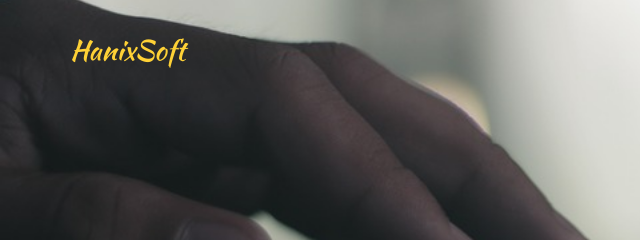
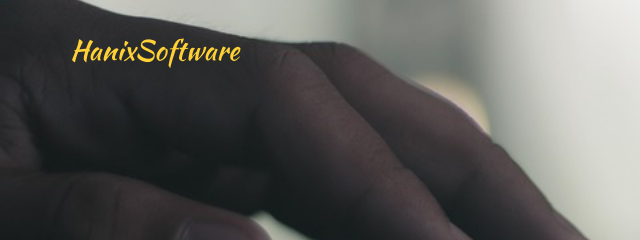
Before and after one commit to joeswind/Hoenix, a website: page index.html in a window 1280 px wide. Shown: the top 240 px of the page, 0-640 px from the left. Drawn offline with nearby package versions, Linux system fonts and the light colour scheme; a web font is replaced by a local one.

```diff
--- a/index.html
+++ b/index.html
@@ -44,7 +44,7 @@
                 <button type="button" class="navbar-toggle" data-toggle="collapse" data-target="#bs-example-navbar-collapse-1">
                     <span class="sr-only">Toggle navigation</span> 選單 <i class="fa fa-bars"></i>
                 </button>
-                <a class="navbar-brand page-scroll" href="#page-top">HanixSoft</a>
+                <a class="navbar-brand page-scroll" href="#page-top">HanixSoftware</a>
             </div>
 
             <!-- Collect the nav links, forms, and other content for toggling -->
@@ -446,7 +446,7 @@
         <div class="container">
             <div class="row">
                 <div class="col-md-4">
-                    <span class="copyright">Copyright &copy; Hanix 2017</span>
+                    <span class="copyright">Copyright &copy; HanixSoftware 2017</span>
                 </div>
                 <!-- <div class="col-md-4">
                     <ul class="list-inline social-buttons">
```
